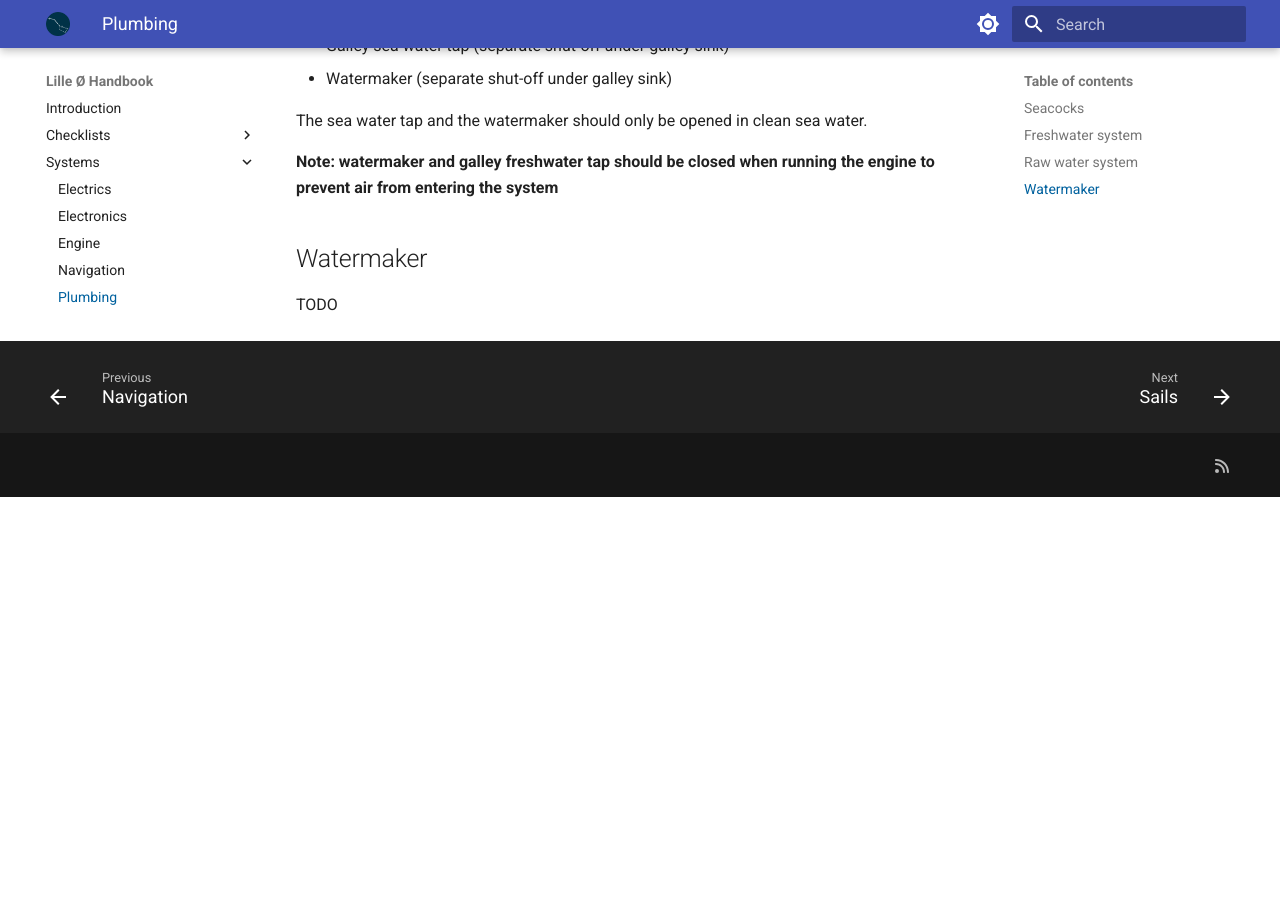
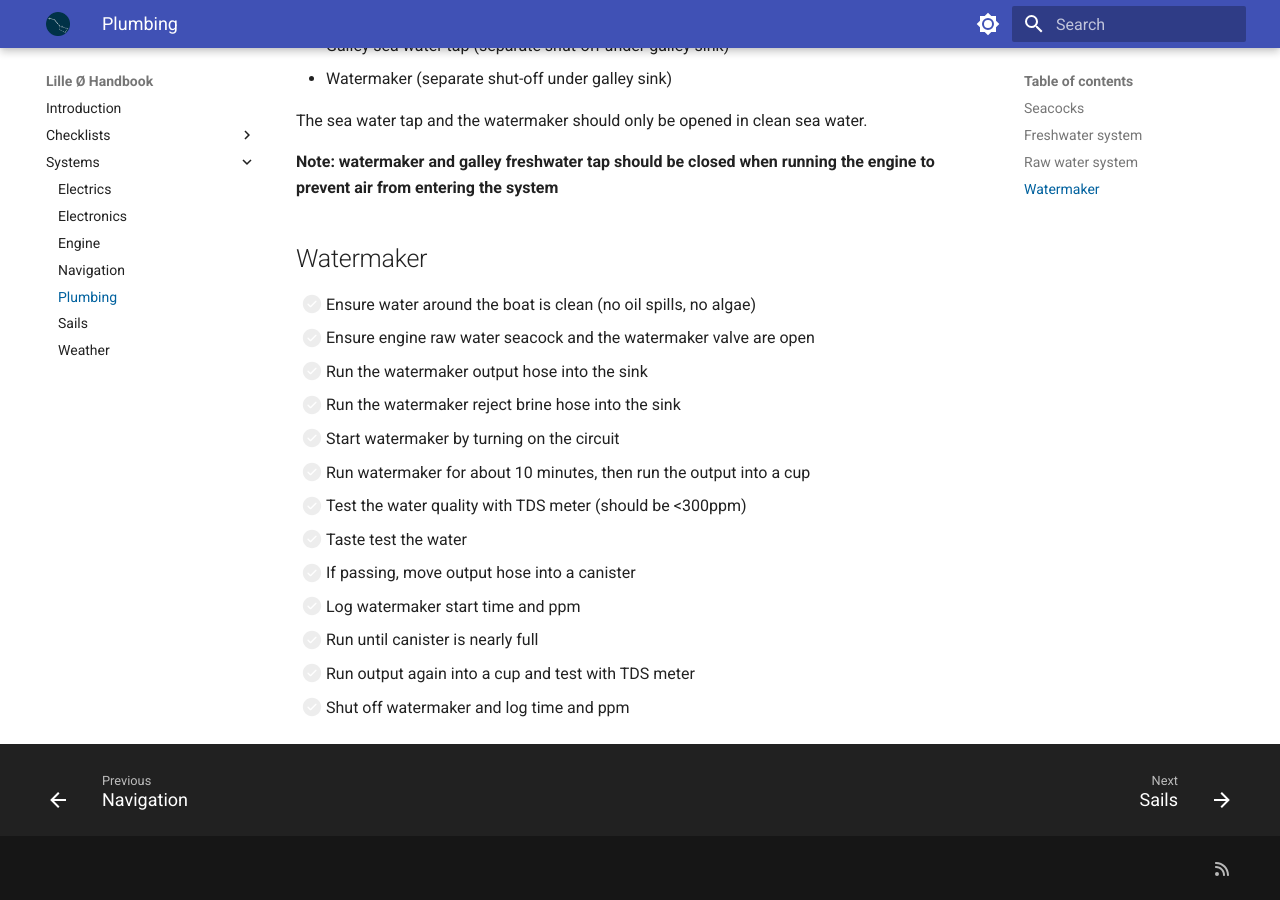
Before and after one commit to meri-imperiumi/handbook, an MkDocs documentation site: the page built from docs/systems/plumbing.md, in a window 1280 px wide and 900 px high, scrolled down 2108 px. Built offline with MkDocs 1.6.1 and Material for MkDocs 9.7.7, drawn with Linux system fonts in a browser that asks for light colours; before the commit the page ends 2605 px from its top, so only the background shows below that.

Commit message:
Watermaker procedure

```diff
--- a/docs/systems/plumbing.md
+++ b/docs/systems/plumbing.md
@@ -46,4 +46,16 @@
 
 ## Watermaker
 
-TODO
+- [ ] Ensure water around the boat is clean (no oil spills, no algae)
+- [ ] Ensure engine raw water seacock and the watermaker valve are open
+- [ ] Run the watermaker output hose into the sink
+- [ ] Run the watermaker reject brine hose into the sink
+- [ ] Start watermaker by turning on the circuit
+- [ ] Run watermaker for about 10 minutes, then run the output into a cup
+- [ ] Test the water quality with TDS meter (should be <300ppm)
+- [ ] Taste test the water
+- [ ] If passing, move output hose into a canister
+- [ ] Log watermaker start time and ppm
+- [ ] Run until canister is nearly full
+- [ ] Run output again into a cup and test with TDS meter
+- [ ] Shut off watermaker and log time and ppm
```
